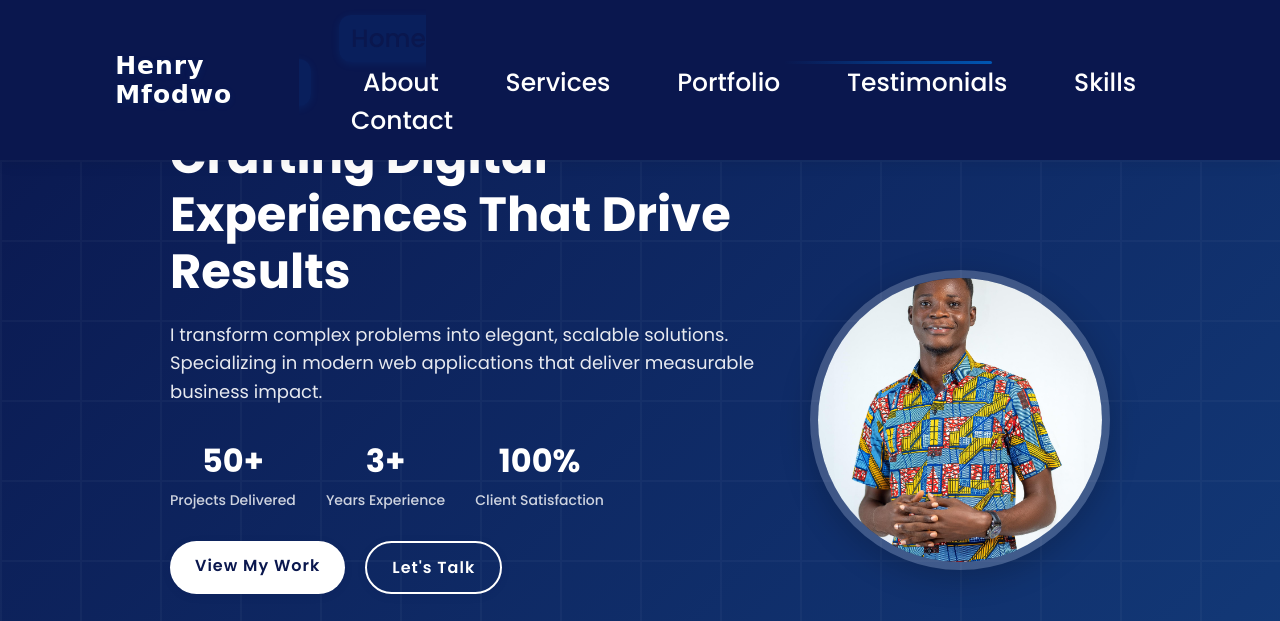
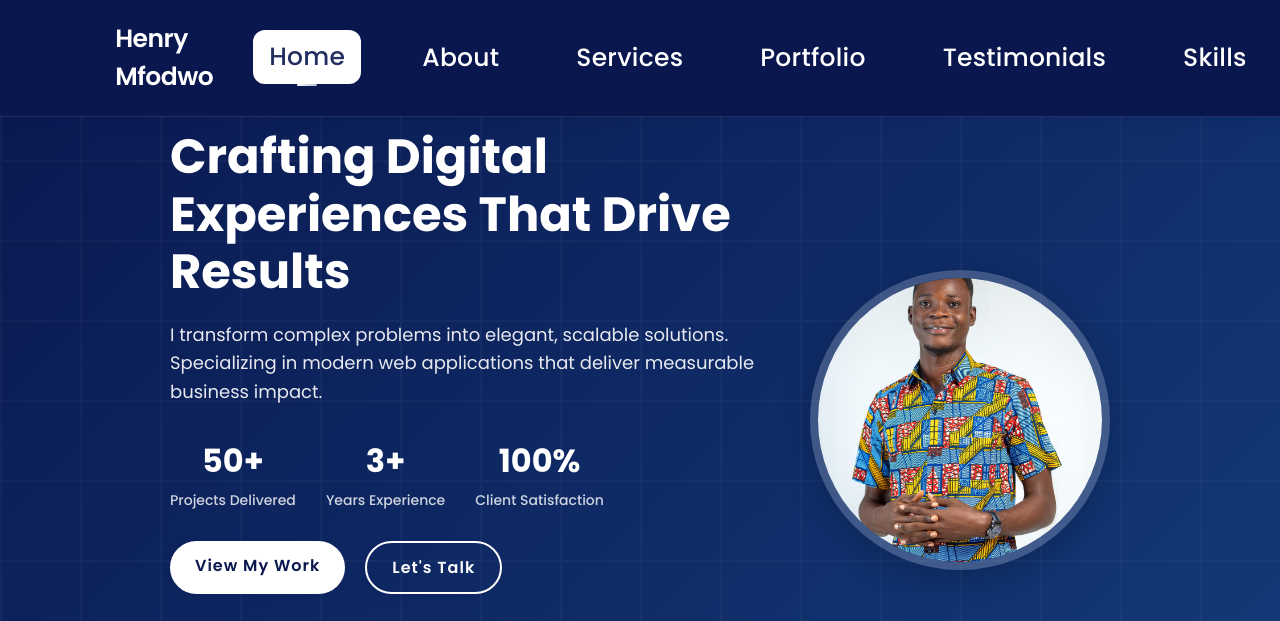
Before and after one commit to iceCoding01/portfolio, a plain HTML site: page index.html in a window 1280 px wide. Shown: the top 621 px of the page. Drawn offline with nearby package versions, Linux system fonts and the light colour scheme.

Commit message:
Add modern portfolio and premium footer styles

```diff
--- a/index.css
+++ b/index.css
@@ -208,72 +208,131 @@ section {
 }
 
 /* 4. Header and Navbar improvements */
-/* --- Modern Glassy Header --- */
+/* --- Premium Navbar Design --- */
 .header {
   position: fixed;
   top: 0;
   left: 0;
   width: 100%;
-  padding: 2rem 5vw;
-  background: rgba(30, 34, 44, 0.75);
-  backdrop-filter: blur(12px);
-  -webkit-backdrop-filter: blur(12px);
-  box-shadow: 0 2px 16px rgba(0,0,0,0.08);
+  padding: 1.5rem 5vw;
+  background: rgba(10, 23, 78, 0.95);
+  backdrop-filter: blur(20px);
+  -webkit-backdrop-filter: blur(20px);
+  border-bottom: 1px solid rgba(255, 255, 255, 0.1);
   display: flex;
   justify-content: space-between;
   align-items: center;
-  z-index: 100;
-  transition: background 0.3s, box-shadow 0.3s;
-}
+  z-index: 1000;
+  transition: all 0.3s cubic-bezier(0.4, 0, 0.2, 1);
+}
+
 .header.sticky {
-  background: rgba(30, 34, 44, 0.92);
-  box-shadow: 0 4px 24px rgba(0,123,255,0.10);
-  border-bottom: 1.5px solid rgba(0,123,255,0.10);
-}
+  background: rgba(10, 23, 78, 0.98);
+  box-shadow: 0 4px 20px rgba(0, 0, 0, 0.1);
+  border-bottom: 1px solid rgba(255, 255, 255, 0.15);
+  padding: 1rem 5vw;
+}
+
 .logo {
-  font-size: 2.7rem;
-  color: var(--main-color);
-  font-family: 'Shrikhand', cursive, sans-serif;
+  font-size: 2.4rem;
+  color: #fff;
   font-weight: 700;
-  letter-spacing: 0.04em;
-  text-shadow: 0 2px 8px rgba(0,123,255,0.08);
   text-decoration: none;
-}
+  letter-spacing: -0.02em;
+  position: relative;
+  transition: all 0.3s ease;
+}
+
+.logo::after {
+  content: '';
+  position: absolute;
+  bottom: -2px;
+  left: 0;
+  width: 0;
+  height: 2px;
+  background: linear-gradient(90deg, #fff, rgba(255, 255, 255, 0.7));
+  transition: width 0.3s ease;
+}
+
+.logo:hover::after {
+  width: 100%;
+}
+
+.navbar {
+  display: flex;
+  align-items: center;
+  gap: 0.5rem;
+}
+
 .navbar a {
-  font-size: 2rem;
-  color: #fff;
-  margin-left: 3rem;
+  position: relative;
+  color: rgba(255, 255, 255, 0.9);
   text-decoration: none;
-  transition: color 0.3s, background 0.3s, box-shadow 0.3s;
+  font-size: 1.5rem;
   font-weight: 500;
-  padding: 0.6rem 1.2rem;
+  padding: 0.8rem 1.6rem;
   border-radius: 1.2rem;
-  position: relative;
-}
-.navbar a.active, .navbar a:hover {
-  color: var(--main-color);
-  background: rgba(0,123,255,0.08);
-  box-shadow: 0 2px 8px rgba(0,123,255,0.10);
-}
+  transition: all 0.3s cubic-bezier(0.4, 0, 0.2, 1);
+  letter-spacing: 0.01em;
+}
+
+.navbar a::before {
+  content: '';
+  position: absolute;
+  top: 0;
+  left: 0;
+  right: 0;
+  bottom: 0;
+  background: rgba(255, 255, 255, 0.1);
+  border-radius: 1.2rem;
+  opacity: 0;
+  transform: scale(0.8);
+  transition: all 0.3s cubic-bezier(0.4, 0, 0.2, 1);
+}
+
+.navbar a:hover::before,
+.navbar a.active::before {
+  opacity: 1;
+  transform: scale(1);
+}
+
+.navbar a:hover,
+.navbar a.active {
+  color: #fff;
+  transform: translateY(-1px);
+}
+
 .navbar a.active::after {
   content: '';
-  display: block;
-  height: 3px;
-  width: 60%;
-  background: linear-gradient(90deg, var(--main-color) 60%, #0056b3 100%);
-  border-radius: 2px;
-  margin: 0.3rem auto 0 auto;
-}
+  position: absolute;
+  bottom: -2px;
+  left: 50%;
+  transform: translateX(-50%);
+  width: 20px;
+  height: 2px;
+  background: linear-gradient(90deg, #fff, rgba(255, 255, 255, 0.7));
+  border-radius: 1px;
+}
+
 #menu-icon {
-  font-size: 3.2rem;
-  color: var(--main-color);
   display: none;
+  font-size: 2.8rem;
+  color: #fff;
   cursor: pointer;
-  transition: transform 0.3s, color 0.3s;
-}
+  transition: all 0.3s ease;
+  padding: 0.5rem;
+  border-radius: 0.8rem;
+  background: rgba(255, 255, 255, 0.1);
+}
+
+#menu-icon:hover {
+  background: rgba(255, 255, 255, 0.2);
+  transform: scale(1.05);
+}
+
 #menu-icon.bx-x {
-  transform: rotate(90deg) scale(1.2);
-  color: #fff;
+  transform: rotate(90deg) scale(1.1);
+  background: rgba(255, 255, 255, 0.2);
 }
 @media (max-width: 768px) {
   #menu-icon {
```
